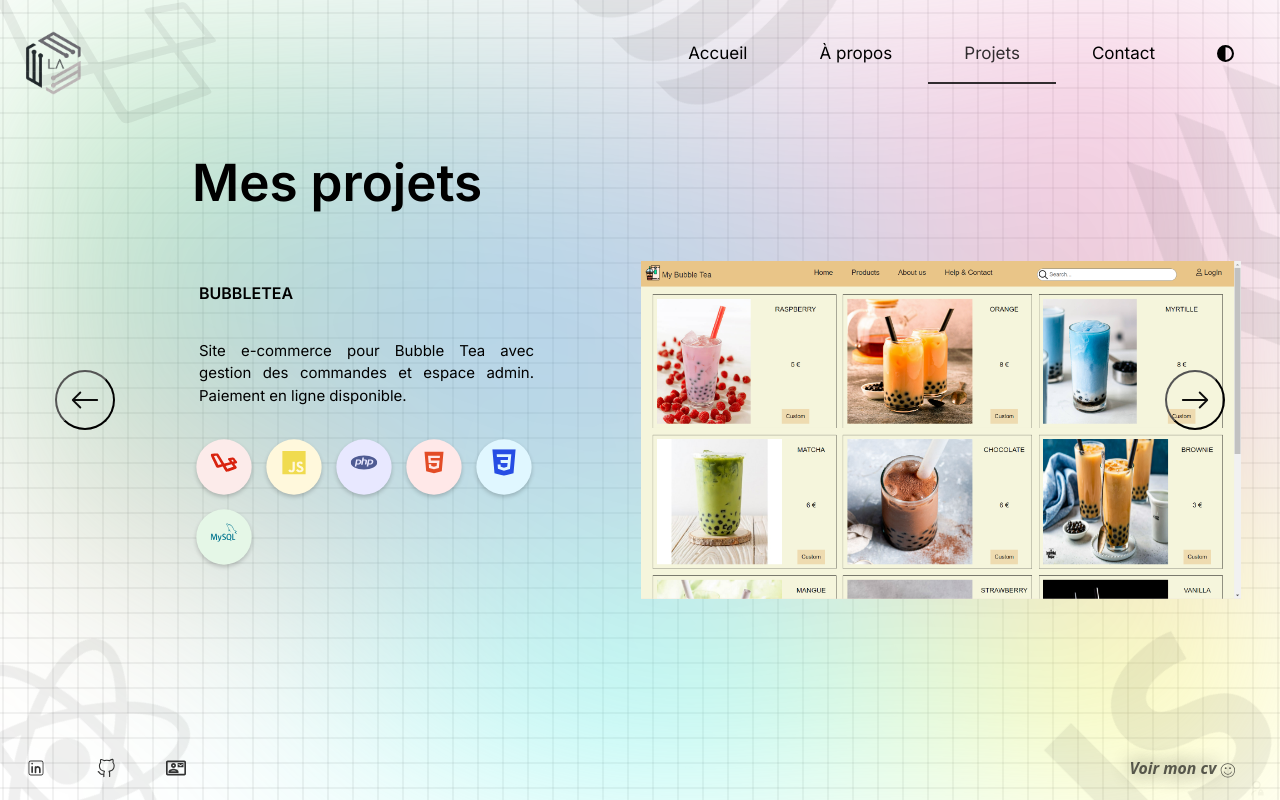
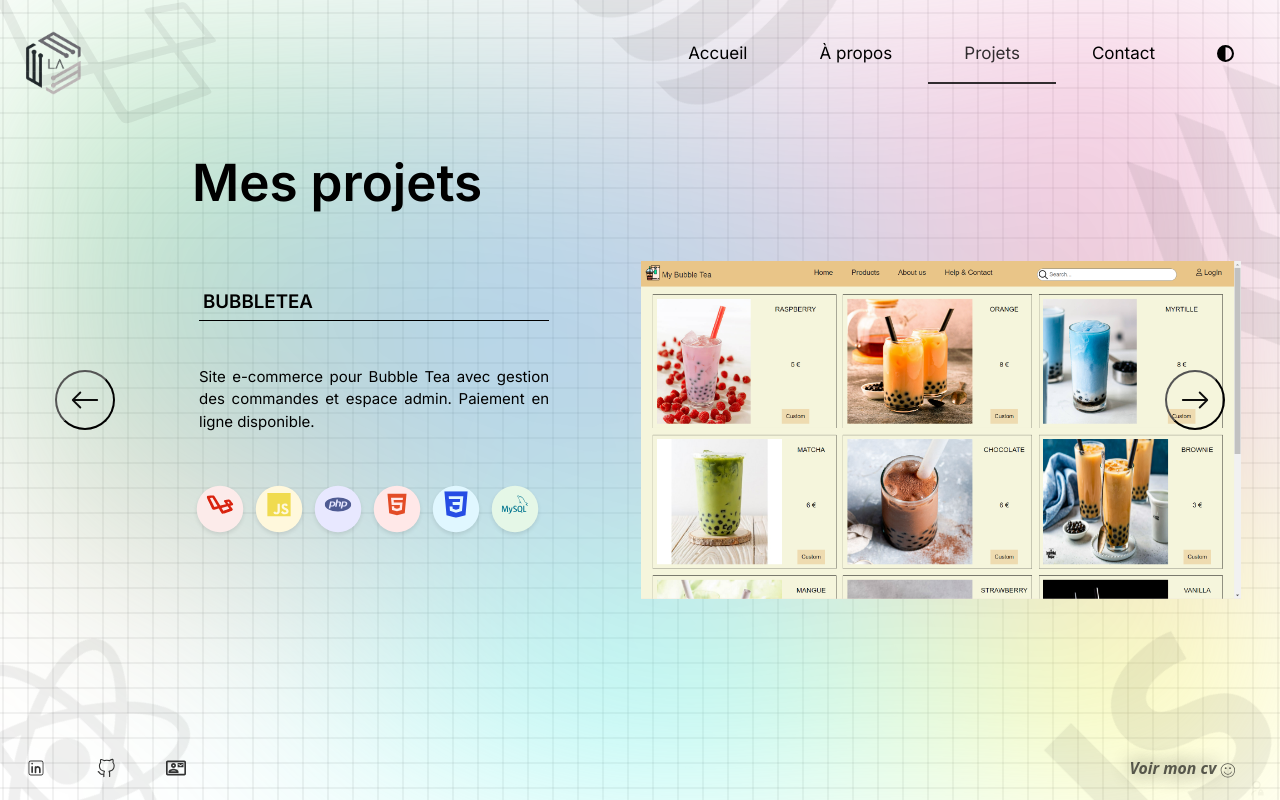
Before and after one commit to Laspales/Site_web, a React (Vite) app in the folder portfolio-wr/: page /projets in a window 1280 px wide. Built offline with nearby package versions, Linux system fonts and the light colour scheme.

Commit message:
project/description

```diff
--- a/portfolio-wr/src/pages/Projets.jsx
+++ b/portfolio-wr/src/pages/Projets.jsx
@@ -168,23 +168,23 @@ function Projets() {
                                         <li
                                             key={index}
                                             className="tec"
+                                            data-label={tech.name}
                                             style={{
                                                 ...tech.style,
-                                            width: "50px",
-                                            height: "50px",
-                                            margin: "0",
-                                            padding: "0",
+                                                width: "42px",
+                                                height: "42px",
                                                 display: "flex",
                                                 alignItems: "center",
                                                 justifyContent: "center",
                                                 borderRadius: "50%",
                                                 fontSize: "1.5rem",
-                                            boxShadow: "0 2px 4px rgba(0, 0, 0, 0.2)"
+                                                listStyle: "none",
+                                                boxShadow: "0 2px 4px rgba(0, 0, 0, 0.1)",
+                                                position: "relative",
+                                                cursor: "default"
                                             }}
                                         >
-
                                             {Icon && <span>{Icon}</span>}
-
                                         </li>
                                     </motion.li>
                                 );
--- a/portfolio-wr/src/pages/pages-css/Projets-Style.css
+++ b/portfolio-wr/src/pages/pages-css/Projets-Style.css
@@ -15,30 +15,51 @@
     top: -5%;
     display: flex;
     flex-direction: column;
-    width: 335px;
+    width: 350px;
     height: 335px;
     padding-left: 7px;
 }
 .description .titre{
-    font-size: 1em;
-    font-weight: bold;
     text-transform: uppercase;
-    margin-bottom: 20px;
+    padding: 4px;
+    border-bottom: 1px solid;
+    margin-bottom: 30px;
 }
 .description p{
     font-size:  15px;
     text-align: justify;
-    margin-bottom: 35px;
+    margin-bottom: 55px;
 }
 .techno{
     display: flex;
     flex-wrap: wrap;
-    gap: 20px;
+    gap: 17px;
     margin: 0;
     padding: 0;
     list-style: none;
+}
+.tec::after {
+    content: attr(data-label);
+    position: absolute;
+    bottom: -30px;
+    left: 50%;
+    transform: translateX(-50%);
+    background-color: #222;
+    color: white;
+    padding: 4px 8px;
+    border-radius: 4px;
+    font-size: 0.6rem;
+    white-space: nowrap;
+    opacity: 0;
+    pointer-events: none;
+    transition: opacity 0.2s ease;
+    z-index: 10;
+}
 
+.tec:hover::after {
+    opacity: 1;
 }
+
 
 /*boutons prev et next*/
 .prev,
```
Lines whose indentation alone changed are shown as unchanged.
